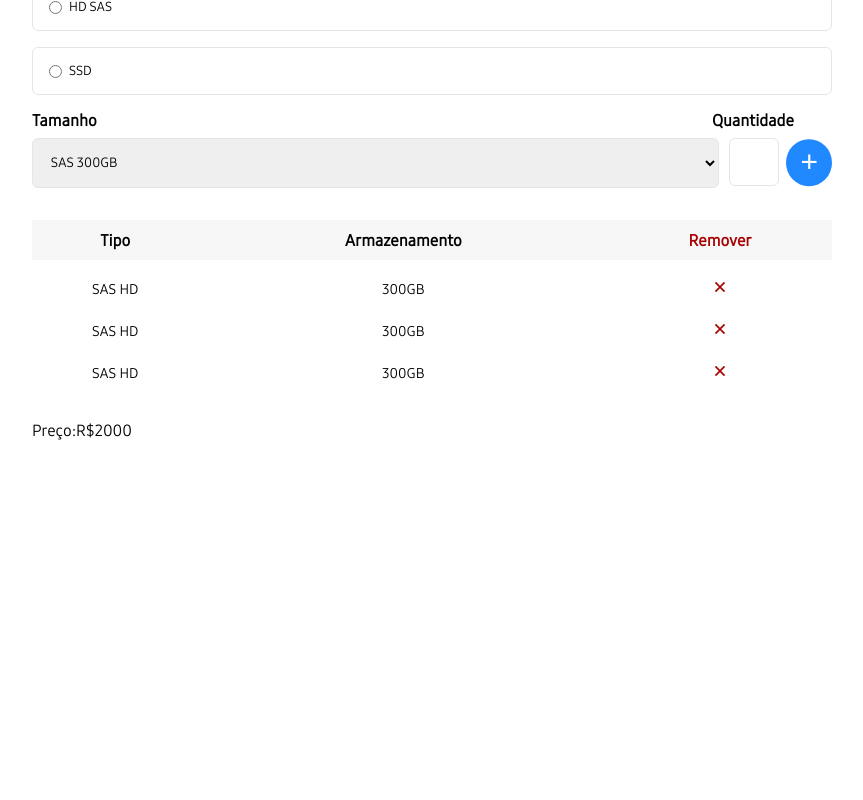
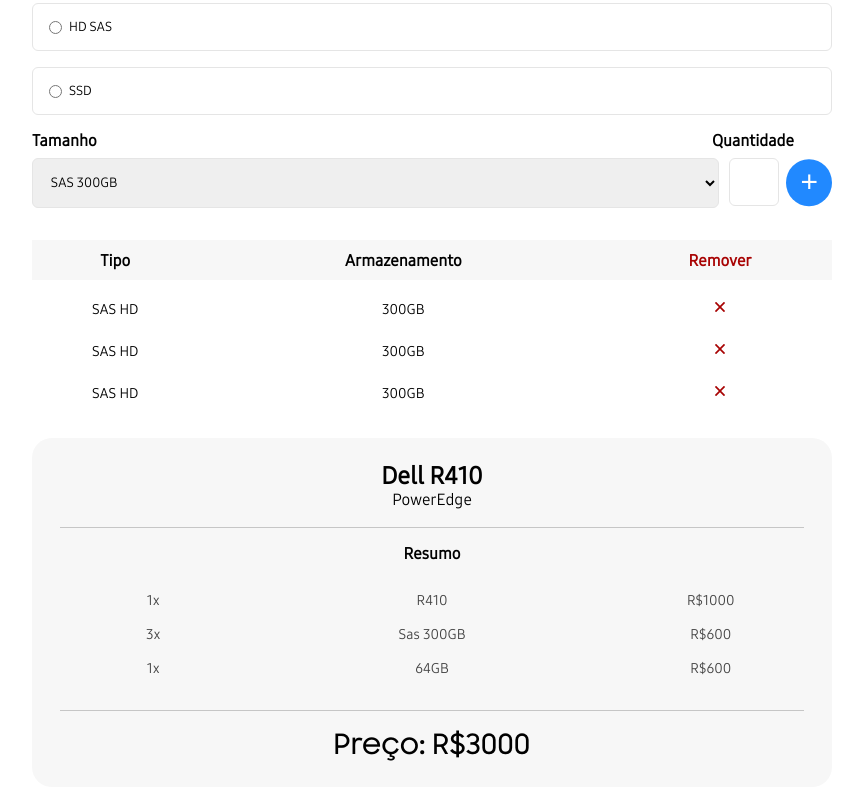
Before and after one commit to joaopedrolt/Br2tPricingCalculator, a React (Vite) app: page / in a window 1280 px wide. Shown: the part 466-1266 px from the top of the page, without its empty margins (208-1071 px from the left). Before the commit the page ends 906 px from the top, so only its background shows below. Built offline with nearby package versions, Linux system fonts and the light colour scheme.

Commit message:
Receipt Frame

```diff
--- a/src/App.tsx
+++ b/src/App.tsx
@@ -1,13 +1,13 @@
-import LeftSide from "./components/LeftSide";
-import RightSide from "./components/RightSide";
+import InputForm from "./components/InputForm";
+import Output from "./components/Output";
 import './css/default.css'
 
 const App = ()=> {
 
   return (
     <>
-      <LeftSide />
-      <RightSide />
+      <InputForm />
+      <Output />
     </>
   );
 }
--- a/src/components/LeftSide.tsx
+++ b/src/components/InputForm.tsx
@@ -1,9 +1,9 @@
-import '../css/left.css'
+import '../css/inputform.css'
 import { XSvg } from '../assets/svg/X-Svg';
 
 const LeftSide = () => {
     return (
-        <section className='left'>
+        <section className='input-form'>
             <h1 className='title'>Configuração do Servidor</h1>
             <div className='input-field mt-20'>
                 <div className="server-row input-frame">
--- /dev/null
+++ b/src/components/Output.tsx
@@ -0,0 +1,41 @@
+import '../css/output.css'
+
+const RightSide = () => {
+
+    let price: number = 3000;
+    let receipt: string = "Dell R410";
+
+    return (
+        <section className="right">
+            <div className='container-xl receipt d-flex column mt-16 al-center'>
+                <div className='top-card-receipt d-flex jc-center column'>
+                    <h2>{receipt}</h2>
+                    <span>PowerEdge</span>
+                </div>
+                <div className='mt-16 middle-card-receipt d-flex jc-center column'>
+                    <h4>Resumo</h4>
+                    <table className="receipt-review">
+                        <tr className='table-row-r'>
+                            <td className='row-amount'>1x</td>
+                            <td className='row-product'>R410</td>
+                            <td className='row-price'>R$1000</td>
+                        </tr>
+                        <tr className='table-row-r'>
+                            <td className='row-amount'>3x</td>
+                            <td className='row-product'>Sas 300GB</td>
+                            <td className='row-price'>R$600</td>
+                        </tr>
+                        <tr className='table-row-r'>
+                            <td className='row-amount'>1x</td>
+                            <td className='row-product'>64GB</td>
+                            <td className='row-price'>R$600</td>
+                        </tr>
+                    </table>
+                </div>
+                <span className='mt-16 span-price'>Preço: R${price}</span>
+            </div>
+        </section>
+    )
+}
+
+export default RightSide;
--- a/src/components/RightSide.tsx
+++ /dev/null
@@ -1,17 +0,0 @@
-const RightSide = () => {
-
-    let price: number = 2000;
-
-    return (
-        <section className="right">
-            <div className="img-server">
-                <img />
-            </div>
-            <div>
-                <span>Preço:R${price}</span>
-            </div>
-        </section>
-    )
-}
-
-export default RightSide;
--- a/src/css/left.css
+++ b/src/css/inputform.css
@@ -87,7 +87,3 @@
     text-align: center;
     font-size: 14px;
 }
-
-tr {
-    margin-top: 100px;
-}
--- /dev/null
+++ b/src/css/output.css
@@ -0,0 +1,55 @@
+.receipt {
+    background-color: #f7f7f7;
+    padding: 24px 28px;
+    border-radius: 20px;
+}
+
+.span-price {
+    font-size: 28px;
+    font-family: SamsungSharpSansM;
+}
+
+.top-card-receipt {
+    padding-bottom: 18px;
+    border-bottom: 1px solid #c6c6c6;
+    text-align: center;
+    width: 100%;
+}
+
+.receipt-review {
+    background-color: transparent;
+    margin-top: 12px;
+    color: rgb(68, 68, 68);
+}
+
+.middle-card-receipt {
+    border-bottom: 1px solid #c6c6c6;
+    padding-bottom: 16px;
+    width: 100%;
+    text-align: center;
+}
+
+.table-row-r td{
+    flex: 0.5;
+    margin-bottom: 15px;
+}
+
+.table-row-r{
+    display: flex;
+}
+
+.table-row-r .row-amount{
+    flex: 0.5;
+}
+
+.table-row-r .row-product{
+    flex: 1;
+}
+
+.table-row-r .row-price{
+    flex: 0.5;
+}
+
+.receipt-review tr:last-child td{
+    margin-bottom: 0;
+}
--- a/src/css/reset.css
+++ b/src/css/reset.css
@@ -7,6 +7,7 @@
     display: flex;
     align-items: center;
     justify-content: center;
+    padding: 20px 0;
 }
 
 input::-webkit-outer-spin-button,
```
